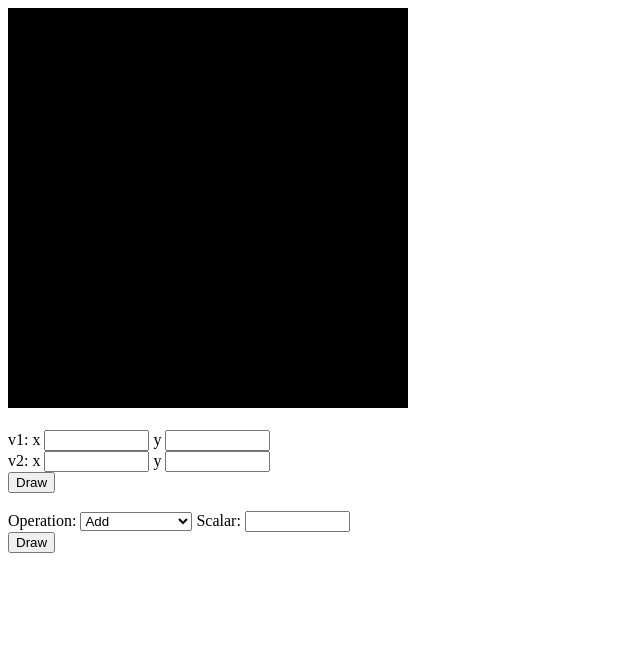
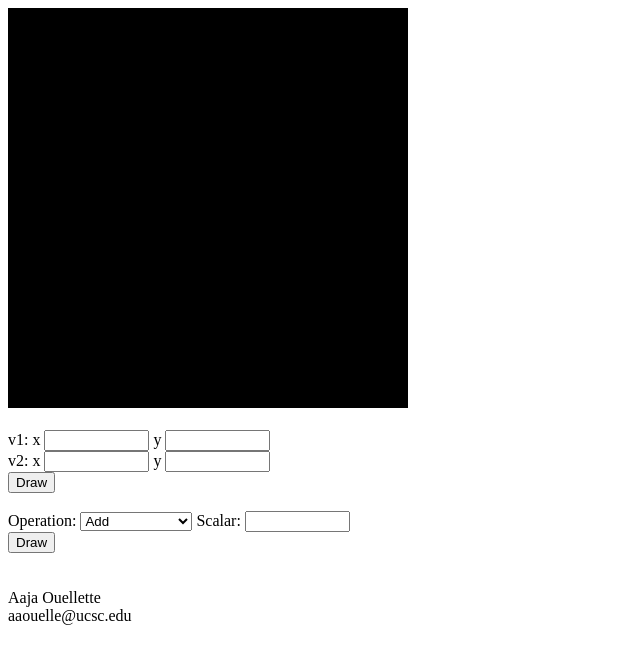
Before and after one commit to aoue/cse160, a plain HTML site: page assignment0/asg0.html in a window 1280 px wide. Shown: the whole page, without its empty margins (0-640 px from the left). Drawn offline with Linux system fonts and the light colour scheme.

Commit message:
adding student info

```diff
--- a/assignment0/asg0.html
+++ b/assignment0/asg0.html
@@ -2,7 +2,7 @@
 <html lang="en">
   <head>
     <meta charset="utf-8" />
-    <title>Draw a blue rectangle (canvas version)</title>
+    <title>CSE 160 Winter 2025 Assignment 0</title>
   </head>
 
   <body onload="main()">
@@ -45,5 +45,10 @@
     <br>
     <input type="button" value="Draw" onclick="handleDrawOperationEvent()"></input>
 
+    <br><br><br>
+    Aaja Ouellette
+    <br>
+    aaouelle@ucsc.edu
+
   </body>
 </html>
```
Also changed, not shown: 1 other file.
